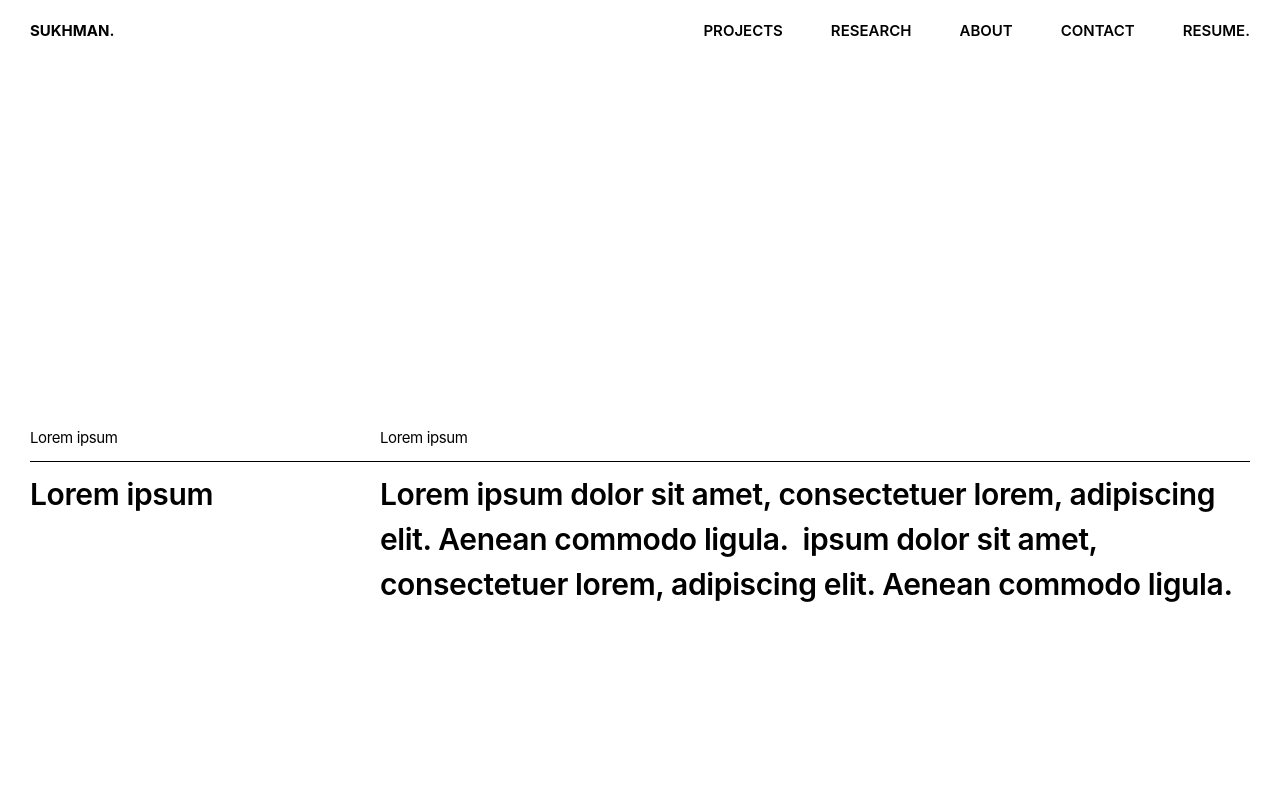
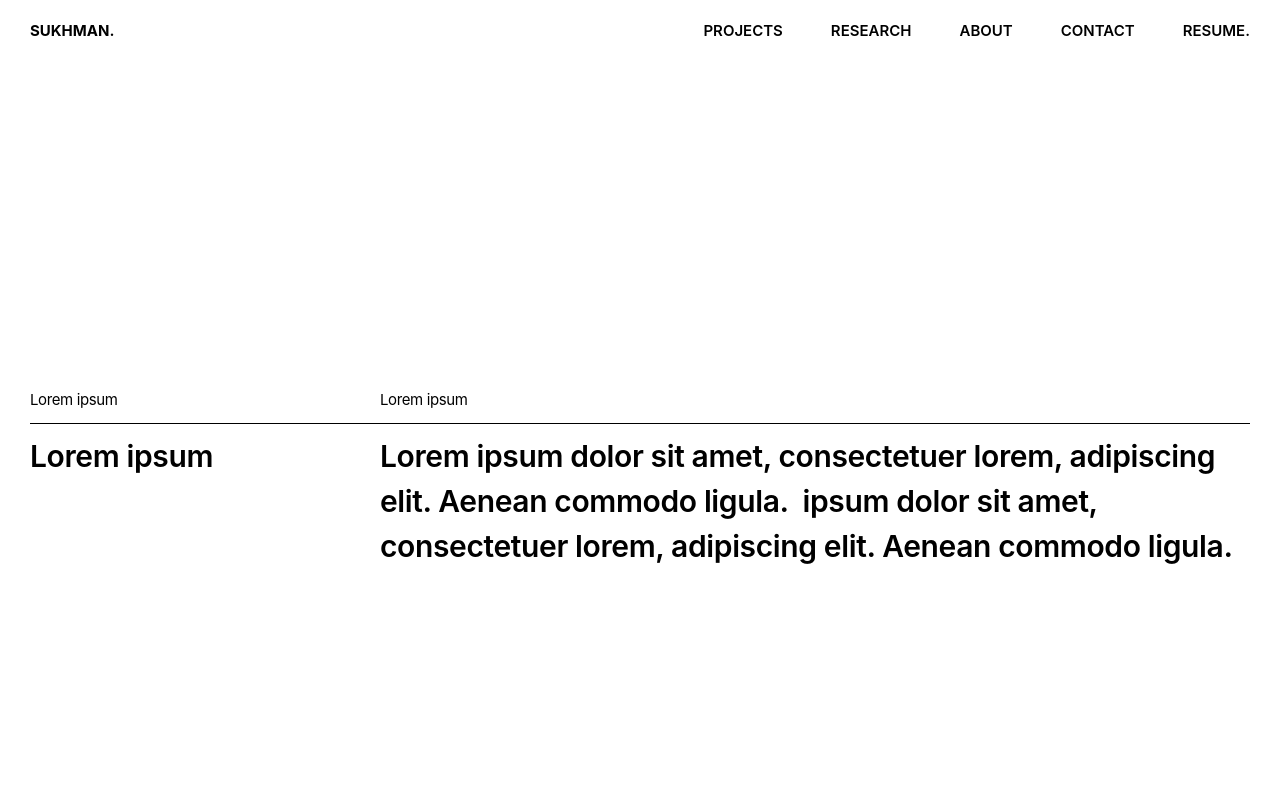
Before and after one commit to sukhman0402/portfolio-website, a Next.js app: page / in a window 1280 px wide. Shown: the top 800 px of the page. Built offline with nearby package versions, Linux system fonts and the light colour scheme.

Commit message:
Update Hero.js

```diff
--- a/src/components/Hero.js
+++ b/src/components/Hero.js
@@ -40,15 +40,34 @@ import ScrollIndicator from "./ScrollIndicator";
 // Prototype frame confirms zero gap between adjacent section frames, so
 // these offsets are the section's own top/bottom padding, same convention
 // as Footer.js):
-//   - Section top -> quote block's top label row: 364px. (The real global
-//     Header renders above this, untouched — per the Round 4 finding
-//     already documented for the old design, Figma's own Header shown at
-//     y=20 inside this frame is a preview overlay, not something to add
-//     extra padding for on top of.)
-//   - Quote block's own bottom -> frame bottom: 388px (900 - 364 - 148),
-//     which is where the ScrollIndicator sits, itself inset 55.62px from
-//     the very bottom of the frame (matches the old design's role for
-//     this icon, just a fresh pixel value).
+//   - Section top -> quote block's top label row: was set to 364px in the
+//     first redesign pass — Figma's raw frame-local y-coordinate, reasoning
+//     that the real global Header (rendered separately, above/outside this
+//     section) matched Figma's own preview-header placeholder inside the
+//     frame (y=20, height=18, bottom=38) closely enough to treat 364 as
+//     "the gap." CORRECTED 2026-09-01: the real <Header> component is
+//     sticky with its own py-5 padding and renders at 62.5px tall on the
+//     live site — nothing like Figma's 38px placeholder — so copying the
+//     frame-local 364 straight into pt- overstated the visible header-to-
+//     quote gap by the difference (measured live: 364px, not the 326px
+//     Figma actually specifies from the header's real bottom edge to the
+//     quote's top row). Since Hero's <section> begins immediately after
+//     the sticky Header in normal document flow (no absolute/overlap
+//     between them), this container's own pt- maps 1:1 onto that visual
+//     gap regardless of the Header's real rendered height — so the fix is
+//     pt-[326px] directly, not a frame-coordinate. (364 - 326 = 38, i.e.
+//     exactly Figma's placeholder-header height being double-subtracted
+//     out — confirms this was the same error as Footer's zero-gap
+//     miscalculation, just in the opposite direction.)
+//   - Quote block's own bottom -> ScrollIndicator: 305px per Figma (quote
+//     bottom y=512, icon top y=816.615, in 291:1177's local coordinates —
+//     305px, not the frame-bottom-relative 388px in the pb- below, which
+//     is a different measurement: 388px is quote-bottom-to-FRAME-bottom,
+//     used only to size this section's own total height so the absolutely
+//     positioned ScrollIndicator (bottom-[55.62px] off the <section>, see
+//     below) lands in the right place. Re-verified 2026-09-01 against the
+//     live render: this 305px gap holds already (304.4px rendered, sub-
+//     pixel rounding) and needed no change — only the pt- above was wrong.
 //   - Row rhythm inside the block: 12px gap before the divider, 10px
 //     after it (label row bottom -> +12 -> divider -> +10 -> heading row).
 //
@@ -67,7 +86,7 @@ const HERO_QUOTE_TEXT =
 export default function Hero() {
   return (
     <section className="relative w-full">
-      <div className="mx-auto max-w-[1440px] px-5 pb-24 pt-16 sm:px-[30px] md:pb-[388px] md:pt-[364px]">
+      <div className="mx-auto max-w-[1440px] px-5 pb-24 pt-16 sm:px-[30px] md:pb-[388px] md:pt-[326px]">
         {/* Row 1 — top labels, 15px regular */}
         <div className="grid grid-cols-1 gap-1 md:grid-cols-[350px_1fr] md:gap-x-0">
           <p className="font-normal tracking-[-0.375px] text-black md:text-[15px]">
```
